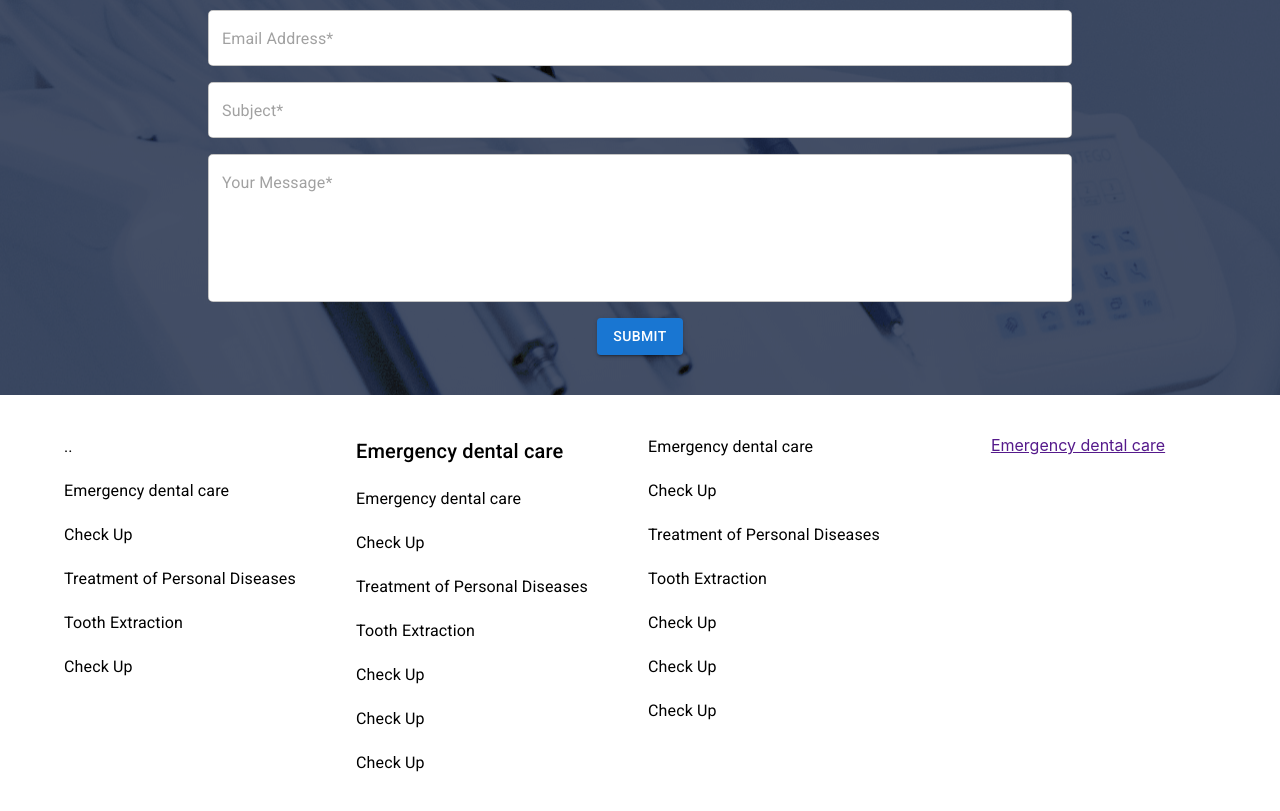
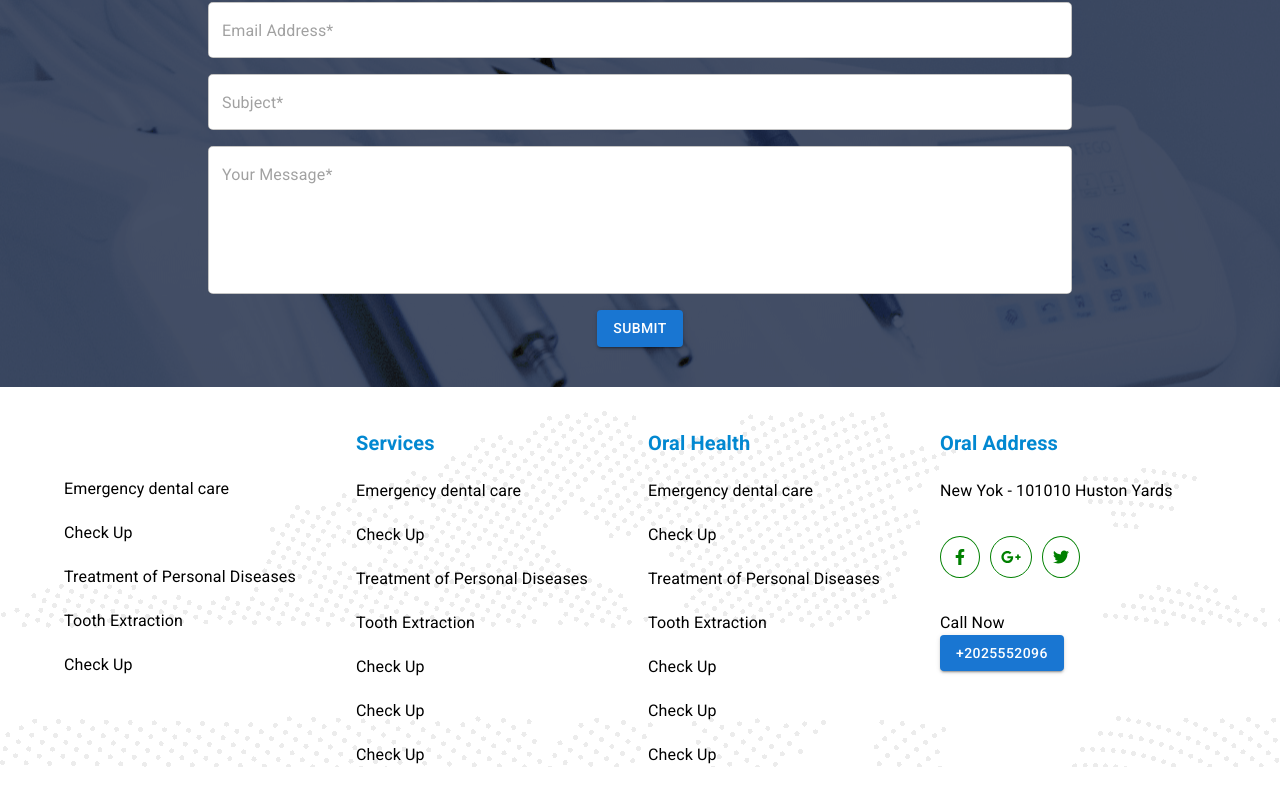
Before and after one commit to DebabrataSaha-570/Doctors-Portal-Client-notComplete, a React (Create React App) app: page / in a window 1280 px wide. Shown: the part 2910-3721 px from the top of the page. Built offline with nearby package versions, Linux system fonts and the light colour scheme.

Commit message:
footer added

```diff
--- a/package.json
+++ b/package.json
@@ -6,6 +6,7 @@
     "@emotion/react": "^11.7.1",
     "@emotion/styled": "^11.6.0",
     "@fortawesome/fontawesome-svg-core": "^1.2.36",
+    "@fortawesome/free-brands-svg-icons": "^5.15.4",
     "@fortawesome/free-solid-svg-icons": "^5.15.4",
     "@fortawesome/react-fontawesome": "^0.1.16",
     "@mui/icons-material": "^5.2.4",
--- a/src/Pages/Home/AppointmentBanner/AppointmentBanner.js
+++ b/src/Pages/Home/AppointmentBanner/AppointmentBanner.js
@@ -22,7 +22,7 @@ const AppointmentBanner = () => {
         <Box style={appinmentBg} sx={{ flexGrow: 1 }}>
             <Grid container spacing={2}>
                 <Grid item xs={12} md={6}>
-                    <img style={{ width: '400px', marginTop: "-110px" }} src={doctor} alt="" />
+                    <img style={{ width: '400px', marginTop: "-118px" }} src={doctor} alt="" />
                 </Grid>
                 <Grid item xs={12} md={6}
                     sx={{ display: 'flex', justifyContent: 'flex-start', textAlign: 'left', alignItems: 'center' }}>
--- a/src/Pages/Shared/Footer/Footer.js
+++ b/src/Pages/Shared/Footer/Footer.js
@@ -1,12 +1,24 @@
 import { Container, Grid, Typography } from '@mui/material';
 import React from 'react';
+import Button from '@mui/material/Button';
+import { FontAwesomeIcon } from '@fortawesome/react-fontawesome'
+import { faCoffee, } from '@fortawesome/free-solid-svg-icons'
+import { faFacebookF, faGooglePlusG, faTwitter } from '@fortawesome/free-brands-svg-icons'
+import { Box } from '@mui/system';
+import footerbg from '../../../images/footer-bg.png'
+
+
+const footerBackground = {
+    background: `url(${footerbg})`
+}
 
 const Footer = () => {
     return (
+        <Box style={footerBackground}>
             <Container sx={{ my: 5 }}>
                 <Grid container spacing={2}>
-                <Grid style={{ textAlign: 'left' }} item xs={12} sm={6} md={3}>
-                    <Typography variant="body1">..</Typography>
+                    <Grid style={{ textAlign: 'left' }} item xs={6} sm={6} md={3}>
+                        <Typography style={{ display: 'inlineBlock', height: '30px', width: '10px', content: "", }} variant="h6"> </Typography>
                         <br />
                         <Typography variant="body1">Emergency dental care</Typography>
                         <br />
@@ -22,8 +34,8 @@ const Footer = () => {
 
 
                     </Grid>
-                <Grid style={{ textAlign: 'left' }} item xs={12} sm={6} md={3}>
-                    <Typography variant="h6">Emergency dental care</Typography>
+                    <Grid style={{ textAlign: 'left' }} item xs={6} sm={6} md={3}>
+                        <Typography sx={{ color: 'info.main', fontWeight: 600 }} variant="h6">Services</Typography>
                         <br />
                         <Typography variant="body1">Emergency dental care</Typography>
                         <br />
@@ -40,7 +52,9 @@ const Footer = () => {
                         <br />
                         <Typography variant="body1">Check Up</Typography>
                     </Grid>
-                <Grid style={{ textAlign: 'left' }} item xs={12} sm={6} md={3}>
+                    <Grid style={{ textAlign: 'left' }} item xs={6} sm={6} md={3}>
+                        <Typography sx={{ color: 'info.main', fontWeight: 600 }} variant="h6">Oral Health</Typography>
+                        <br />
                         <Typography variant="body1">Emergency dental care</Typography>
                         <br />
                         <Typography variant="body1">Check Up</Typography>
@@ -56,12 +70,27 @@ const Footer = () => {
                         <br />
                         <Typography variant="body1">Check Up</Typography>
                     </Grid>
-                <Grid item xs={12} sm={6} md={3}>
-                    <a href="">Emergency dental care</a>
+                    <Grid item style={{ textAlign: 'left' }} xs={6} sm={6} md={3}>
+                        <Typography sx={{ color: 'info.main', fontWeight: 600 }} variant="h6">Oral Address</Typography>
+                        <br />
+                        <Typography variant="body1">New Yok - 101010 Huston Yards</Typography>
+                        <br />
+
+                        <Box sx={{ my: 3 }}>
+                            <i style={{ color: 'green', backgroundColor: 'transparent', border: '1px solid green', borderRadius: '50%', padding: '10px 14px', marginRight: '10px', }} ><FontAwesomeIcon icon={faFacebookF} /></i>
+                            <i style={{ color: 'green', backgroundColor: 'transparent', border: '1px solid green', borderRadius: '50%', padding: '10px', marginRight: '10px' }} ><FontAwesomeIcon icon={faGooglePlusG} /></i>
+                            <i style={{ color: 'green', backgroundColor: 'transparent', border: '1px solid green', borderRadius: '50%', padding: '10px', marginRight: '10px' }} ><FontAwesomeIcon icon={faTwitter} /></i>
+                        </Box>
+
+                        <br />
+
+                        <Typography variant="body1">Call Now</Typography>
+                        <Button variant="contained">+2025552096</Button>
                     </Grid>
 
                 </Grid>
             </Container>
+        </Box>
     );
 };
 
```
Also changed, not shown: 1 other file (tests, documents, lock files or other folders). Lines whose indentation alone changed are shown as unchanged.
